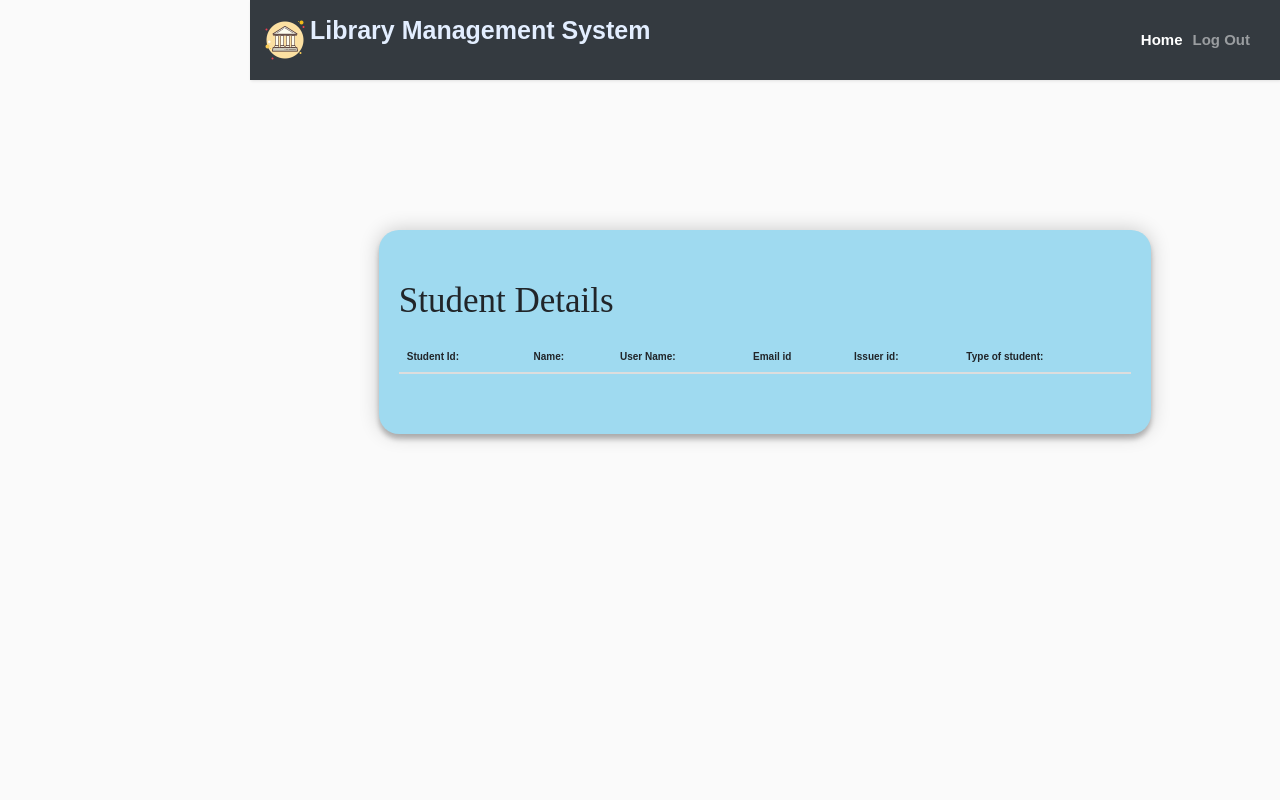
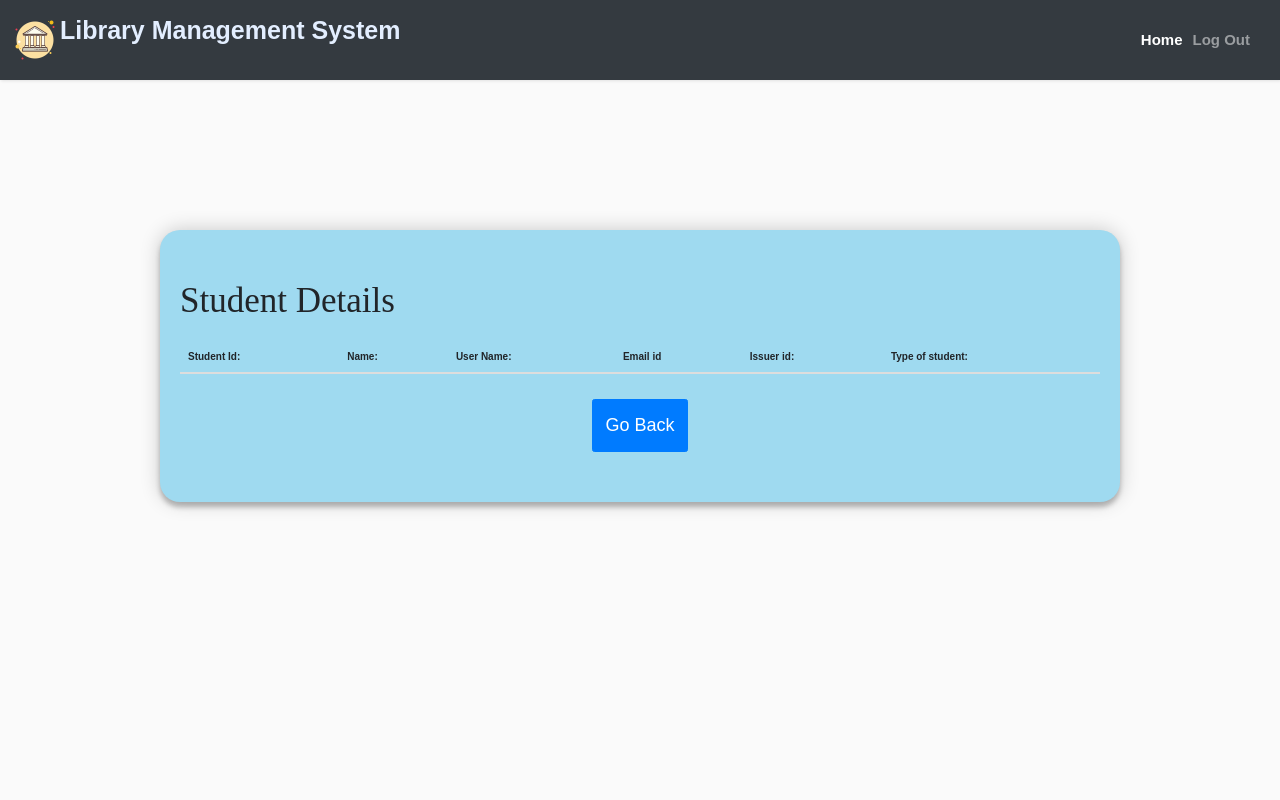
Before and after one commit to nehal6657/Library-DBMS, a PHP site: page /show.php in a window 1280 px wide. Run offline with PHP 8.4, Linux system fonts and the light colour scheme; data comes from the database, SQL or seed files in the repository; data that the repository does not hold is empty; some libraries are stand-ins or nearby versions.

Commit message:
minor changes

```diff
--- a/show.php
+++ b/show.php
@@ -19,7 +19,7 @@
 
             <!-- Page Content Holder -->
 
-            <div id="content">
+            <!-- <div id="content"> -->
 
 
                 <nav class="navbar navbar-expand-lg navbar-dark bg-dark main-nav">
@@ -45,7 +45,6 @@
                 </nav>
 
 
-                <!-- ===============================sidebar =======================================================-->
                 <div class="managebooks" id="managebooks">
                     <div class="main-card">
                         <h2 id="title2" class="d-flex">Student details</h2>
@@ -92,6 +91,8 @@
                             mysqli_close($db);
 
                             ?>
-                        </table>
+                        </table><br>
+                        <div class="btq1 d-flex justify-content-center pb-0 mb-0"><a href="admin_home.php"><button type="submit" class="btn btn-primary s2">Go Back</button></a></div>
                     </div>
-                </div>
+
+                <!-- </div> -->
--- a/style/style.css
+++ b/style/style.css
@@ -379,7 +379,6 @@
 .dropbtn1 a:hover{background-color: #044caa;}
 /* Show the dropdown menu on hover */
 .dropdown:hover .dropdown-content {display: block;}
-
 /* Change the background color of the dropdown button when the dropdown content is shown */
 .dropdown:hover .dropbtn {background-color: #044caa;}
 .dropbtn1:hover .dropbtn{background-color: #044caa;}
@@ -392,6 +391,10 @@
   width: 80%;
   margin: auto;
   padding: 1.3rem;
+  margin-top: 0%;
+  box-shadow: 8px 36px 48px -1px rgba(0,0,0,0.39);
+-webkit-box-shadow: 8px 36px 48px -1px rgba(0,0,0,0.39);
+-moz-box-shadow: 8px 36px 48px -1px rgba(0,0,0,0.39);
 }
 .maxw{
   max-width: 1160px;
```
